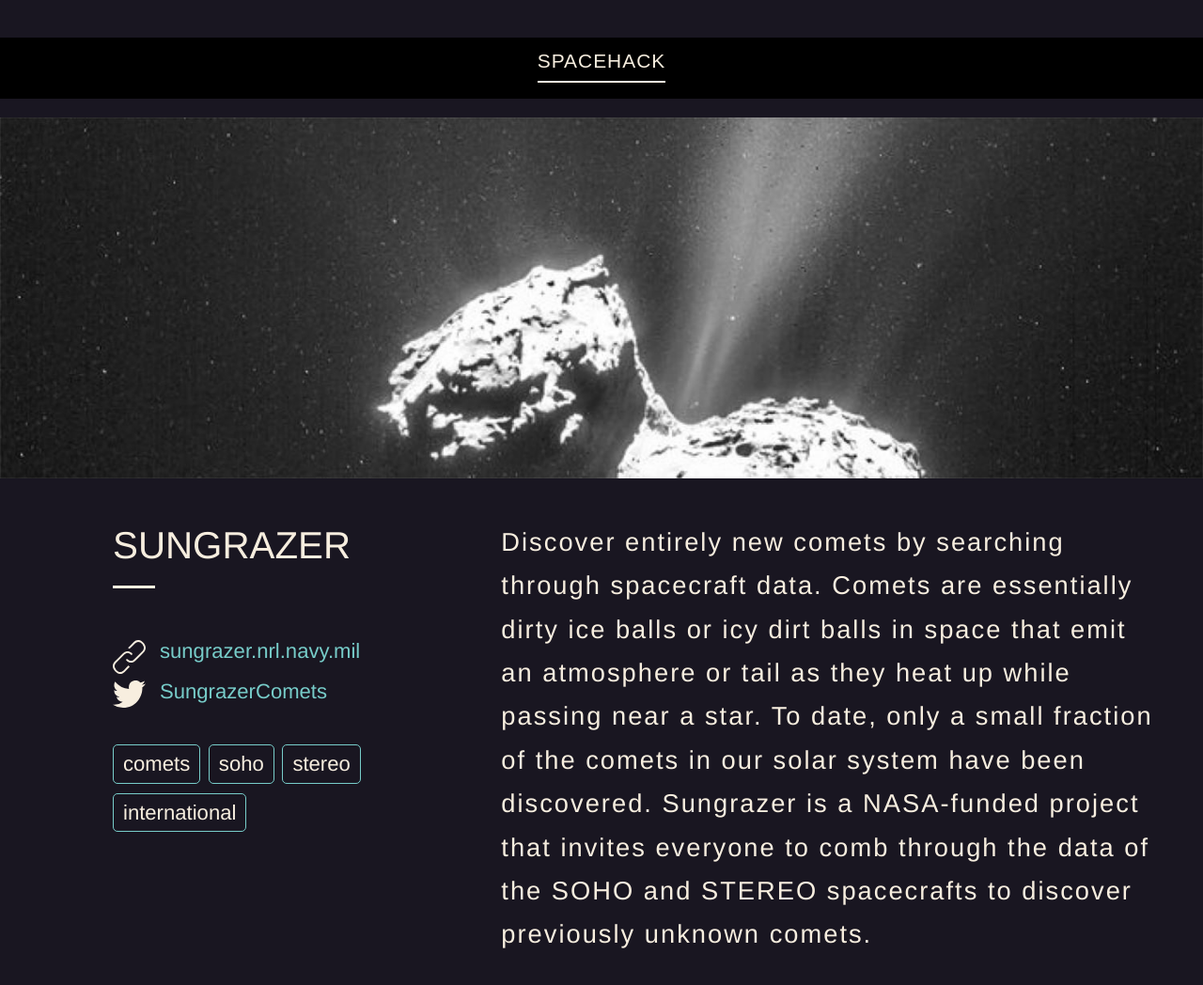
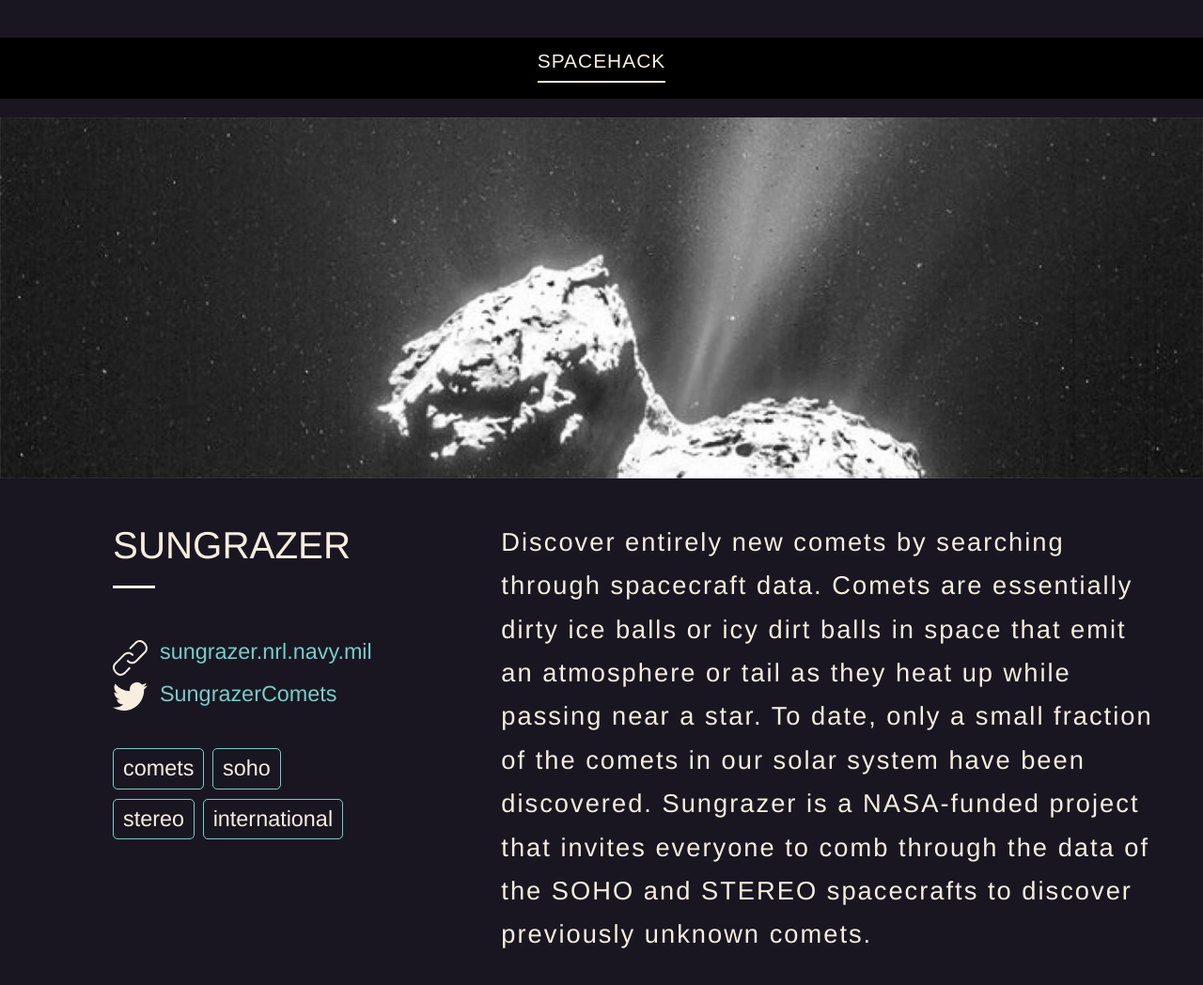
Before and after one commit to basilleaf/spacehack.org, a Jekyll site: the page built from _posts/2015-01-01-sungrazer.md, in a window 1280 px wide. Shown: the whole page at 94% size. Built offline with Jekyll 4.4.1, drawn with Linux system fonts in a browser that asks for light colours.

Commit message:
makes links and tags font larger

```diff
--- a/assets/css/main.css
+++ b/assets/css/main.css
@@ -184,7 +184,7 @@ ul.project_links, ul.project_links li {
 
 ul.project_links li {
   padding: 0;
-  font-size: 1.7em;
+  font-size: 1.8em;
   padding-left:50px;
   padding-bottom: 10px;
 }
@@ -214,7 +214,7 @@ ul.tags li {
   margin-top:10px;
   white-space: nowrap;
   text-transform: lowercase;
-  font-size: 1.7em;
+  font-size: 1.8em;
   border: 1px solid #77ccc9;
   -moz-border-radius: 5px;
   border-radius: 5px;
```
